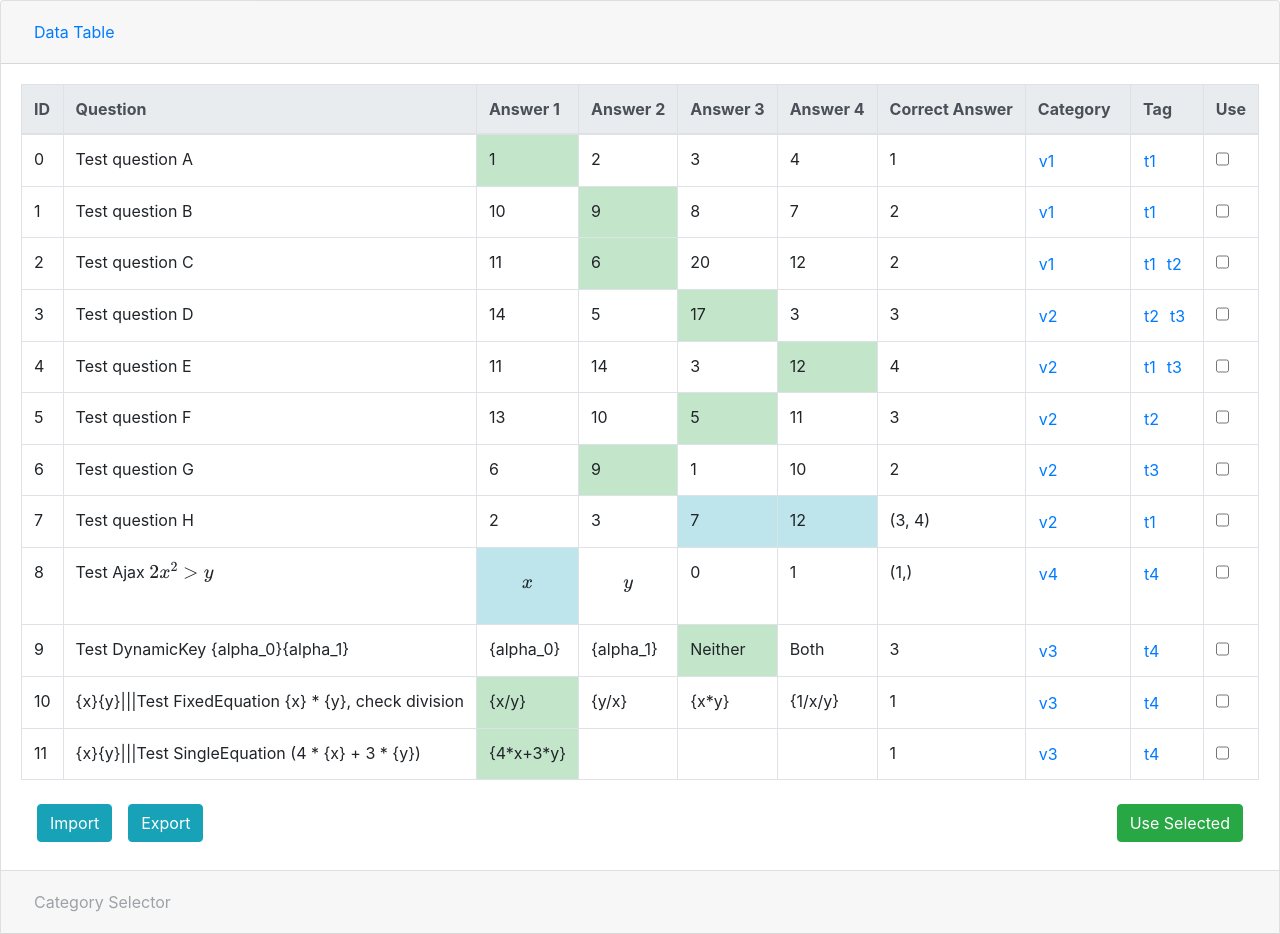
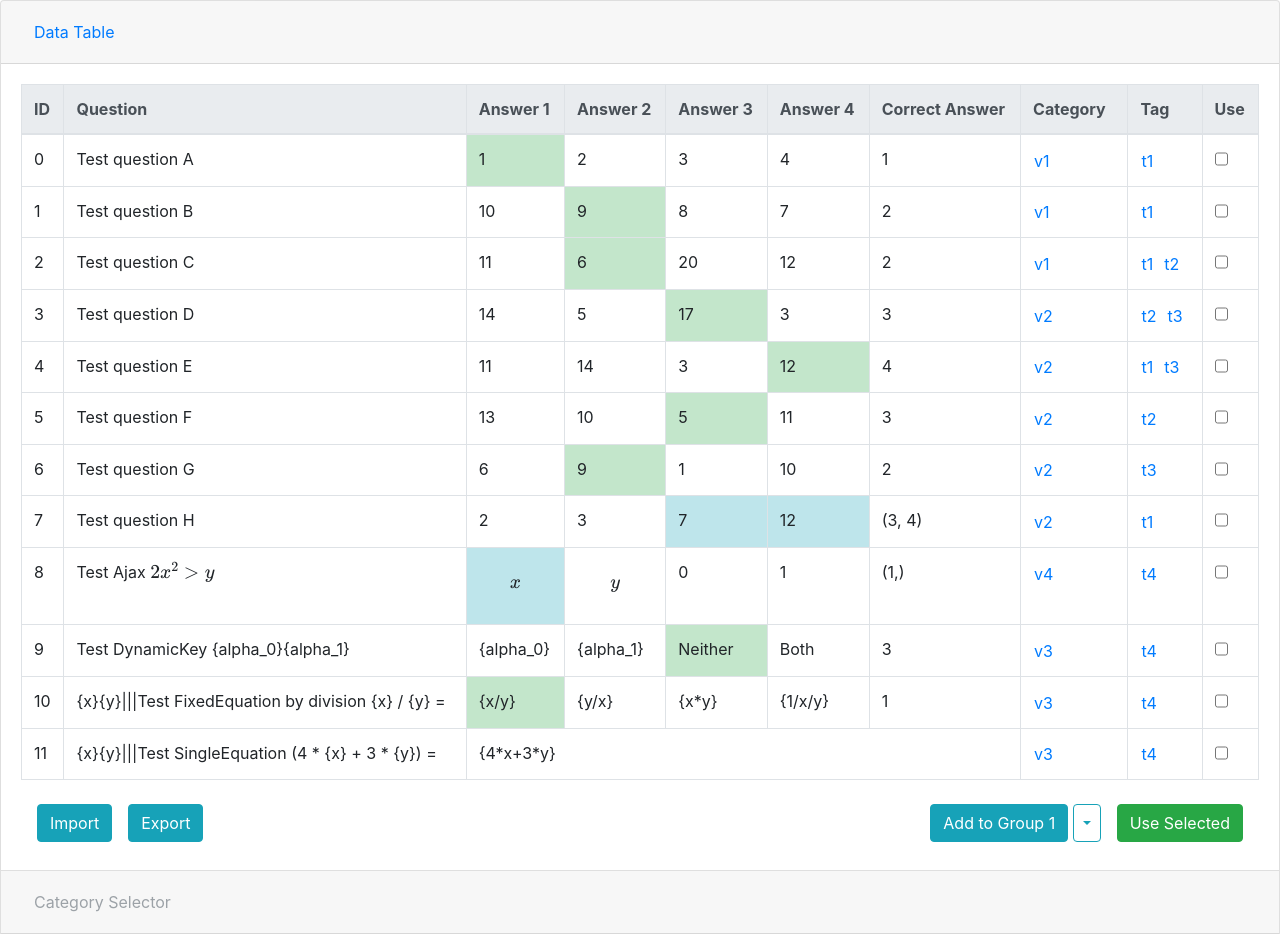
Before and after one commit to khoai23/exam_builder, a Flask app: page /data in a window 1280 px wide. Shown: the part 56-990 px from the top of the page. Run offline with Flask 3, Linux system fonts and the light colour scheme; some libraries are stand-ins or nearby versions.

Commit message:
fix: reorg for add-to-category, better checkbox and md6 category field

```diff
--- a/static/data.js
+++ b/static/data.js
@@ -18,18 +18,8 @@ function test(event) {
 	alert("Button working: \"" + event.target.innerText + "\"");
 }
 
-function createQuestionnaire(event) {
-	// get all the question id available
+function get_selected_question_ids() {
 	var valid_id = [];
-//	var table = document.getElementById("question_table");
-//	console.log(table.rows);
-//	for(let i=1; i<table.rows.length; i++) { // ignore header
-//		console.log(table.rows[i].cells[9]);
-//		let cb = table.rows[i].cells[9].firstElementChild;
-//		if(cb.checked) {
-//			valid_id.push(i-1)
-//		}
-//	}
 	var checklist = $("#question_table").find("[id^=use_question_]");
 	// find all use_question_ item in the table
 	//console.log(checklist);
@@ -37,21 +27,29 @@ function createQuestionnaire(event) {
 //		console.log($(this)); // dunno why each returned an object though
 		if($(this)[0].checked) valid_id.push(index);
 	});
+	return valid_id;
+}
+
+// create a new questionnaire with all the selected questions at 1st category
+function create_questionnaire(event) {
+	// get all the question id available
+	var valid_id = get_selected_question_ids();
 	// TODO put them into the droppable containers.
 	// for now just write them into a label
 	document.getElementById("questionnaire_items").innerText = "Selectable IDs: " + valid_id.toString();
 	// alert("Made list; item is " +  valid_id.toString());
 	// create changeable categorizer
 	var classifier = $("#barebone_classifier");
-	console.log(classifier);
-	console.log($("#classifier_wrapper"));
+//	console.log(classifier);
+//	console.log($("#classifier_wrapper"));
+	// void the current questionnaire ids
 	if(valid_id.length > 0) {
 		classifier.empty();
 		valid_id.forEach( function(id) {
-			$('<label class="border border-primary m-2 p-2" onclick="swapCategory(event)" qidx="' + id + '"> <b>Q' + id + '</b></label>').appendTo(classifier);
+			$('<label class="border border-primary m-2 p-2" onclick="swap_group(event)" qidx="' + id + '"> <b>Q' + id + '</b></label>').appendTo(classifier);
 		});
 		$("#classifier_wrapper").show();
-		updateDisposition(event);
+		update_group_count(event);
 		$("#data_table").collapse('hide'); $("#result_frame").collapse('hide');
 		$("#category_selector").collapse('show'); // automatically hide the table
 		// also enable the category_selector's button from this point onward
@@ -61,39 +59,44 @@ function createQuestionnaire(event) {
 	}
 }
 
-function swapCategory(event) {
-	// upon clicking the categorizer, change its fill color with class
+// return id of each group (0-4 for primary-success-danger-warning)
+function check_group(class_list) {
+	if(class_list.includes("border-primary")) {
+		return 0;
+	} else if(class_list.includes("border-success")) {
+		return 1;
+	} else if(class_list.includes("border-danger")) {
+		return 2;
+	} else if(class_list.includes("border-warning")) {
+		return 3;
+	} else {
+		return -1;
+	}
+}
+
+SWAP_CLASS_NAME = ["border-primary border-success", "border-success border-danger", "border-danger border-warning", "border-warning border-primary"]
+function swap_group(event) {
+	// upon clicking the categorizer, change its fill color with group's class
 //	console.log(event.currentTarget);
 	var class_list = event.currentTarget.className.split(/\s+/);
 //	console.log(class_list);
-	//	TODO swap them iteratively instead of this hardcoding
-	if(class_list.includes("border-primary")) {
-		$(event.currentTarget).toggleClass("border-primary border-success");
-	} else if(class_list.includes("border-success")) {
-		$(event.currentTarget).toggleClass("border-success border-danger");
-	} else if(class_list.includes("border-danger")) {
-		$(event.currentTarget).toggleClass("border-danger border-warning");
-	} else if(class_list.includes("border-warning")) {
-		$(event.currentTarget).toggleClass("border-warning border-primary");
+	let group_index = check_group(class_list);
+	if(group_index >= 0) {
+		$(event.currentTarget).toggleClass(SWAP_CLASS_NAME[group_index]);
 	} else {
 		console.log("Cannot perform swapCategory on ", event.currentTarget);
 	}
-	updateDisposition(event);
+	update_group_count(event);
 }
 
-function updateDisposition(event) {
+function update_group_count(event) {
 	// upon trigger, simply re-calculate category count
 	var cats = [0, 0, 0, 0];
 	var questions = $("#barebone_classifier").find("label").each(function(index) {
 		let class_list = $(this)[0].className.split(/\s+/);
-		if(class_list.includes("border-primary")) {
-			cats[0]++;
-		} else if(class_list.includes("border-success")) {
-			cats[1]++;
-		} else if(class_list.includes("border-danger")) {
-			cats[2]++;
-		} else if(class_list.includes("border-warning")) {
-			cats[3]++;
+		let group_index = check_group(class_list);
+		if(group_index >= 0) {
+			cats[group_index]++;
 		} else {
 			console.log("Cannot perform find category on ", $(this));
 		}
@@ -124,7 +127,8 @@ function readQuestionnaireSetting(event) {
 	return setting
 }
 
-function submitQuestionnaire(event) {
+
+function submit_questionnaire(event) {
 	// check for validity; then submit the data to the server; receiving an entry link
 //	var data = [[$("#group_0").val(), []], [$("#group_1").val(), []],
 //		[$("#group_2").val(), []], [$("#group_3").val(), []]];
@@ -133,16 +137,8 @@ function submitQuestionnaire(event) {
 		let question_index = parseInt($(this).attr("qidx"));
 		console.log($(this), question_index)
 		let qcl =  $(this)[0].className.split(/\s+/);
-		let question_category = -1;
-		if(qcl.includes("border-primary")) {
-			question_category = 0;
-		} else if(qcl.includes("border-success")) {
-			question_category = 1;
-		} else if(qcl.includes("border-danger")) {
-			question_category = 2;
-		} else if(qcl.includes("border-warning")) {
-			question_category = 3;
-		} else {
+		let question_category = check_group(qcl);
+		if(question_category < 0) {
 			console.log("Cannot find category on ", $(this), "index ",  question_index, "will be ignored.");
 			return;
 		}
@@ -258,11 +254,49 @@ function select_category(event) {
 	$("#filter_category_clear").show();
 }
 
+// clear out the selected category
 function clear_category(event) {
-	// clear out the selected category
 	$("tbody").find("tr").each(function(index) { $(this).show(); });
 	// hide the clear filter
 	$("#filter_category_clear").hide();
+}
+
+// add the selected to corresponding category; any current values is overriden
+GROUP_CLASS_NAME = ["border-primary", "border-success", "border-danger", "border-warning"]
+function add_to_group(event) {
+	// get the checked
+	var checked_ids = get_selected_question_ids();
+	// get group; convert to qidx attributes
+	var group_index = parseInt($("#add_to_group_btn").html().slice(-1)[0]) - 1; // take last and convert to int; then minus 1 to move [1, 5) to [0, 4)
+	let add_field = GROUP_CLASS_NAME[group_index];
+	let remove_field = GROUP_CLASS_NAME.slice(0, group_index).join(" ") + " " + GROUP_CLASS_NAME.slice(group_index+1).join(" ");
+	var q_indices = $.map(checked_ids, i => i.toString());
+	// go through the item in the classifier;
+	// if id already exist, swap it with new class; if it not, add it
+	var classifier = $("#barebone_classifier");
+//	console.log(checked_ids, group_index);
+	classifier.find("label").each(function (index) {
+		let i = checked_ids.indexOf( parseInt($(this).attr("qidx")) )
+//		console.log($(this).attr("qidx"), i);
+		if(i >= 0) {
+			// is already in the classifier, switch the class over
+			$(this).removeClass(remove_field).addClass(add_field);
+			// also deduce from checked_ids
+			checked_ids.splice(i, 1);
+		}
+	});
+//	console.log(checked_ids)
+	// for each item remaining in the checked_ids; add them new into the classifiers
+	checked_ids.forEach( function(id) {
+		$('<label class="border ' + add_field + ' m-2 p-2" onclick="swap_group(event)" qidx="' + id + '"> <b>Q' + id + '</b></label>').appendTo(classifier);
+	});
+	// recheck the group availability
+	update_group_count(classifier);
+}
+
+function switch_add_group(group_index) {
+	// modify the button to this group index
+	$("#add_to_group_btn").html("Add to Group " + group_index);
 }
 
 function toggle_select_tag(event) {
--- a/templates/data.html
+++ b/templates/data.html
@@ -41,18 +41,18 @@
 						<thead class="thead-light">
 							<tr>
 								<th>ID</th>
-								<th>Question</th>
-								<th>Answer 1</th>
-								<th>Answer 2</th>
-								<th>Answer 3</th>
-								<th>Answer 4</th>
-								<th>Correct Answer</th>
-								<th>Category &nbsp;
+								<th class="flex-grow-4">Question</th>
+								<th class="flex-grow-2">Answer 1</th>
+								<th class="flex-grow-2">Answer 2</th>
+								<th class="flex-grow-2">Answer 3</th>
+								<th class="flex-grow-2">Answer 4</th>
+								<th class="flex-shrink-1">Correct Answer</th>
+								<th class="flex-shrink-1">Category &nbsp;
 									<button id="filter_category_clear" class="m-0 p-0 btn btn-link" onclick="clear_category(event)" style="display: none;">
 										(X)
 									</button>
 								</th>
-								<th>Tag</th>
+								<th class="flex-shrink-1">Tag</th>
 								<th class="table-primary">Use</th>
 							</tr>
 						</thead>
@@ -100,7 +104,17 @@
 						<button class="mx-2 btn btn-info" onclick="choose_file(event)">Import</button>
 						<a class="mx-2 btn btn-info" href="export" target="_blank" download>Export</a>
 						<span id="mx-2 io_result"></span>
-						<button class="mx-2 ml-auto btn btn-success" onclick="createQuestionnaire(event)">Use Selected</button>
+						<div class="input-prepend mx-2 ml-auto"> <!-- Push the rest to the left -->
+							<button type="button" id="add_to_group_btn" class="btn btn-info" onclick="add_to_group(event)">Add to Group 1</button>
+							<button type="button" class="btn btn-outline-info dropdown-toggle dropdown-toggle-split" data-toggle="dropdown" aria-expanded="false"></button>
+							<ul class="dropdown-menu">
+								<li><button type="button" class="btn btn-link" onclick="switch_add_group(1)">To Group 1 (Blue)</button></li>
+								<li><button type="button" class="btn btn-link" onclick="switch_add_group(2)">To Group 2 (Green)</button></li>
+								<li><button type="button" class="btn btn-link" onclick="switch_add_group(3)">To Group 3 (Red)</button></li>
+								<li><button type="button" class="btn btn-link" onclick="switch_add_group(4)">To Group 4 (Yellow)</button></li>
+							</ul>
+						</div>
+						<button class="mx-2 btn btn-success" onclick="create_questionnaire(event)">Use Selected</button>
 					</div>
 				</div>
 				</div>
@@ -122,32 +136,20 @@
 						<br />
 						<div class="container-fluid" id="disposition">
 							<div class="row align-middle col-sm-12 m-1">Composition (score &amp; count):</div>
+							{% for border_type in ["border-primary", "border-success", "border-danger", "border-warning"] %}
+								{% if loop.index0 % 2 == 0 %}
 									<div class="row">
-								<div class="col-sm-12 col-md-5 border border-primary p-2 m-1">
+								{% endif %}
+								<div class="col-sm-12 col-md-6 p-1">
+									<div class="border {{border_type}} p-1">
 									<div class="input-group">
-									<input type="number" class="form-control" id="group_0" maxlength="2" />
+										<input type="number" class="form-control" id="group_{{loop.index0}}" maxlength="2" />
 										<div class="input-group-append">
 											<div class="input-group-text">
-											<span>question /</span> <b><span id="group_count_0">0</span></b> <span>&nbsp;total with&nbsp;</span>
+												<span>question /</span> <b><span id="group_count_{loop.index0}">0</span></b> <span>&nbsp;total with&nbsp;</span>
 											</div>
 										</div>
-									<input type="number" class="form-control" id="score_0" maxlength="5" />
-									<div class="input-group-append">
-										<div class="input-group-text">
-											 <span>PPC</span>
-										</div>
-									</div>
-									</div>
-								</div>
-								<div class="col-sm-12 col-md-5 border border-success p-2 m-1">
-									<div class="input-group">
-									<input type="number" class="form-control" id="group_1" maxlength="2" />
-									<div class="input-group-append">
-										<div class="input-group-text">
-											<span>question /</span> <b><span id="group_count_1">0</span></b> <span>&nbsp;total with&nbsp;</span>
-										</div>
-									</div>
-									<input type="number" class="form-control" id="score_1" maxlength="5" />
+										<input type="number" class="form-control" id="score_{{loop.index0}}" maxlength="5" />
 										<div class="input-group-append">
 											<div class="input-group-text">
 												 <span>PPC</span>
@@ -250,21 +226,33 @@
 								</div>
 							</div>
 							<div class="row my-2">
-								<div class="col-sm-12 col-md-3">
-									<input type="checkbox" id="allow_result">Show correct answers when exam finishes</input>
+								<div class="col-sm-12 col-md-3 pl-2">
+									<div class="form-check">
+										<input class="form-check-input" type="checkbox" value="" id="allow_result">
+										<label class="form-check-label" for="allow_result">Show correct answers when exam finishes</label>
 									</div>
-								<div class="col-sm-12 col-md-3">
-									<input type="checkbox" id="allow_score">Show score when exam finishes</input>
 								</div>
-								<div class="col-sm-12 col-md-3">
-									<input type="checkbox" id="show_score">Show each question's score during exam</input>
+								<div class="col-sm-12 col-md-3 pl-2">
+									<div class="form-check">
+									<input class="form-check-input" type="checkbox" value="" id="allow_score">
+									<label class="form-check-label" for="allow_score">Show score when exam finishes</label>
 									</div>
-								<div class="col-sm-12 col-md-3">
-									<input type="checkbox" id="partial_mq">Points for incomplete answer on multiple-choice</input>
+								</div>
+								<div class="col-sm-12 col-md-3 pl-2">
+									<div class="form-check">
+									<input class="form-check-input" type="checkbox" value="" id="show_score">
+									<label class="form-check-label" for="show_score">Show each question's score during exam</label>
+									</div>
+								</div>
+								<div class="col-sm-12 col-md-3 pl-2">
+									<div class="form-check">
+									<input class="form-check-input" type="checkbox" value="" id="partial_mq">
+									<label class="form-check-label" for="partial_mq">Points for incomplete answer on multiple-choice</label>
 									</div>
 								</div>
 							</div>
-						<button class="my-2 btn btn-success" onclick="submitQuestionnaire(event)">Build Questionnaire</button>
+						</div>
+						<button class="my-2 btn btn-success" onclick="submit_questionnaire(event)">Build Questionnaire</button>
 					</div>
 				</div>
 			</div>
```
Also changed, not shown: other parts of templates/data.html (+7 -29 lines), test/sample.csv (+2 -2 lines). Lines whose indentation alone changed are shown as unchanged.
